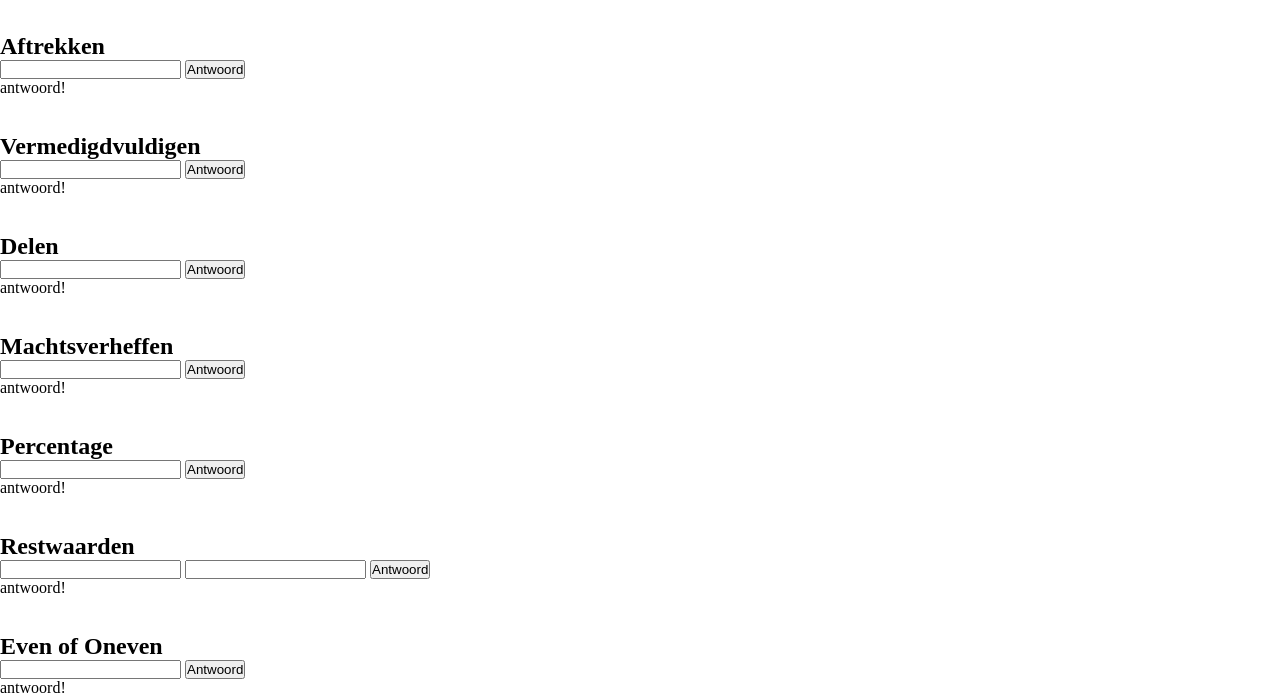
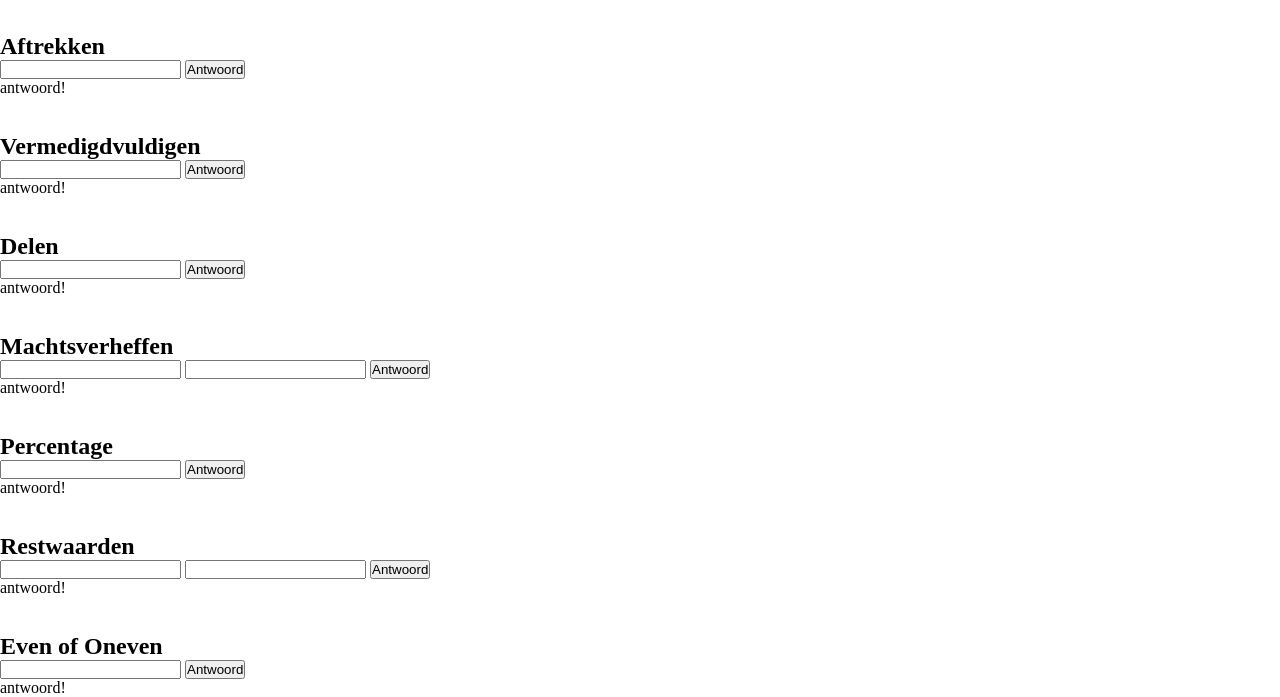
Before and after one commit to zombievarkenman/Weebs-Unite-En-Menno, a plain HTML site: page rekenoperaties.html in a window 1280 px wide. Shown: the part 187-884 px from the top of the page. Drawn offline with Linux system fonts and the light colour scheme.

Commit message:
Update rekenoperaties.html
heb de ID van Machtsverheffen veranderd voor de berekening naar grondtal en exponent

```diff
--- a/rekenoperaties.html
+++ b/rekenoperaties.html
@@ -46,7 +46,8 @@
             <p id="antwoordDelen">antwoord!</p>
             <br><br>
             <h1>Machtsverheffen</h1>
-            <input type="number" id="Machtsverheffen">
+            <input type="number" id="grondtal">
+            <input type="number" id="exponent">
             <button id="antwoordMachtverheffenButton">Antwoord</button>
             <p id="antwoordMachtverheffen">antwoord!</p>
             <br><br>
```
